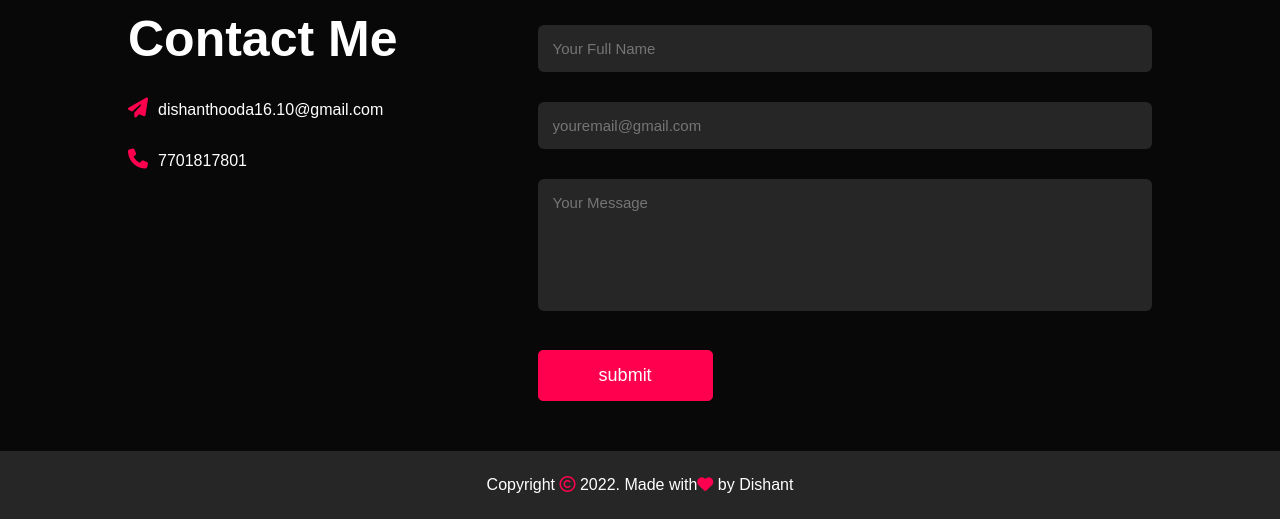
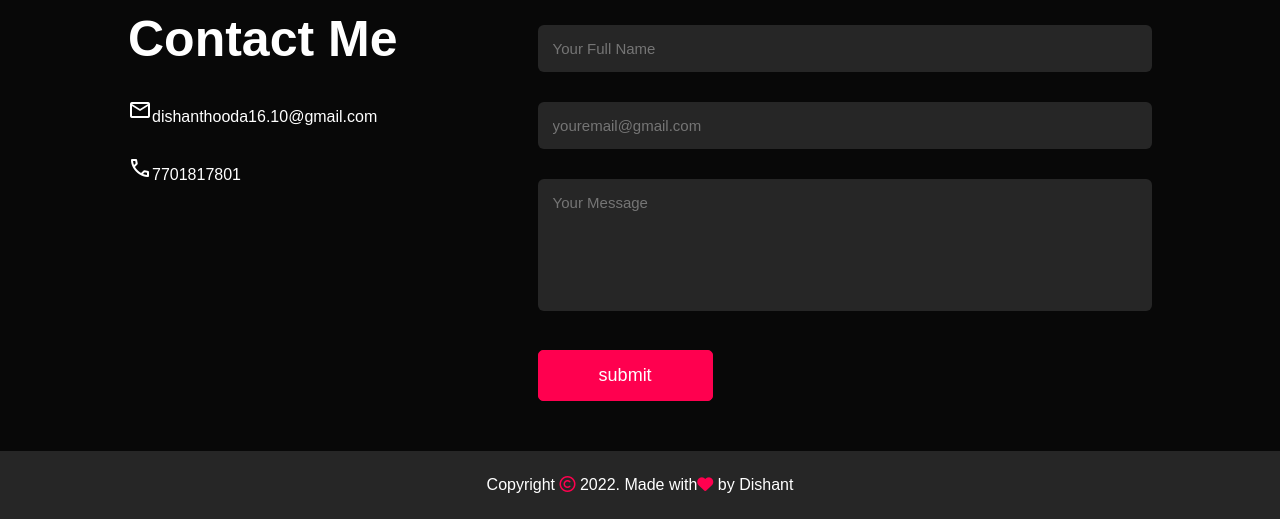
Before and after one commit to Dishant-Hooda/portfolio, a plain HTML site: page index.html in a window 1280 px wide. Shown: the part 1844-2363 px from the top of the page. Drawn offline with nearby package versions, Linux system fonts and the light colour scheme.

Commit message:
Update index.html

```diff
--- a/index.html
+++ b/index.html
@@ -141,8 +141,12 @@
             <div class="row">
                 <div class="contact-left">
                     <h1 class="sub-title">Contact Me</h1>
-                    <p><i class="fa-solid fa-paper-plane"></i>dishanthooda16.10@gmail.com</p>
-                    <p><i class="fa-solid fa-phone"></i>7701817801</p>
+                    <p><span class="material-symbols-outlined">
+                        mail
+                        </span>dishanthooda16.10@gmail.com</p>
+                    <p><span class="material-symbols-outlined">
+                        call
+                        </span>7701817801</p>
                     <div class="social-icons">
 <!--                         <a href="#"><i class="fa-brands fa-facebook"></i></a>
                         <a href="#"><i class="fa-brands fa-linkedin"></i></a>
```
